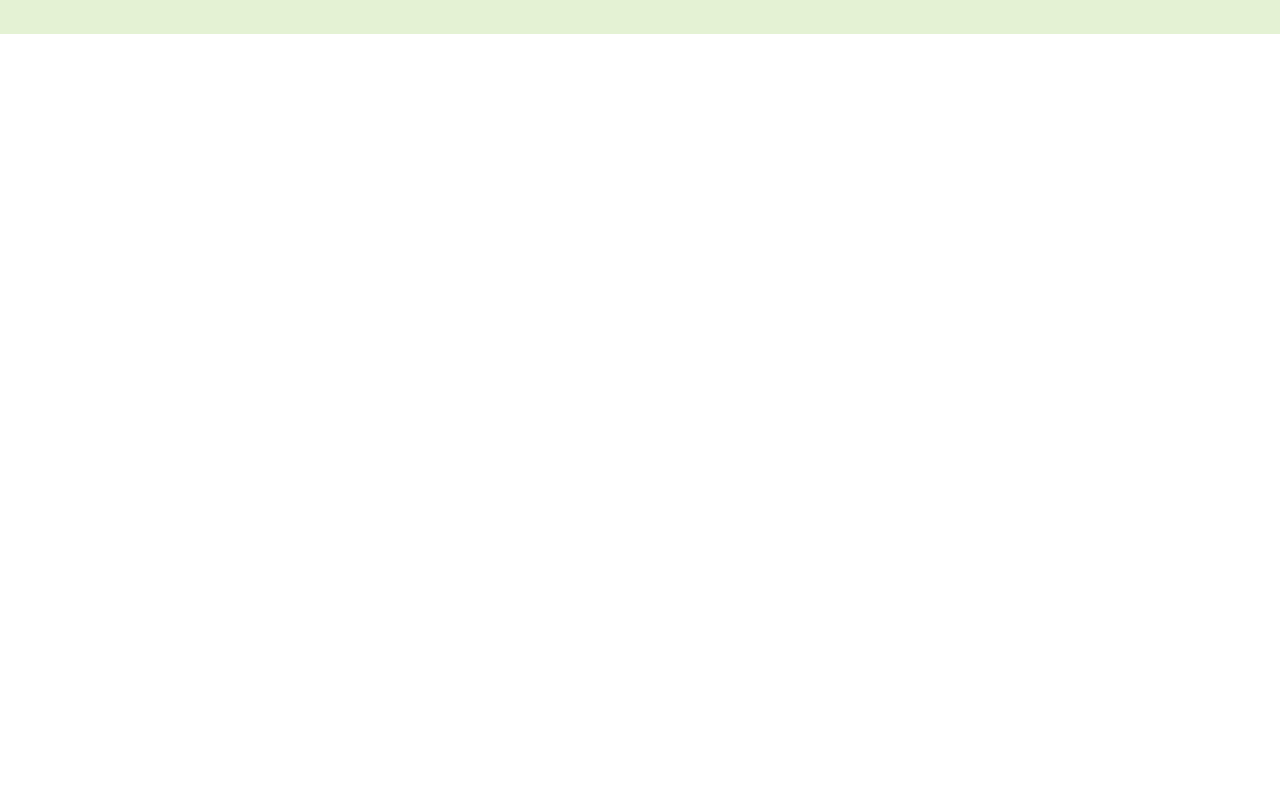
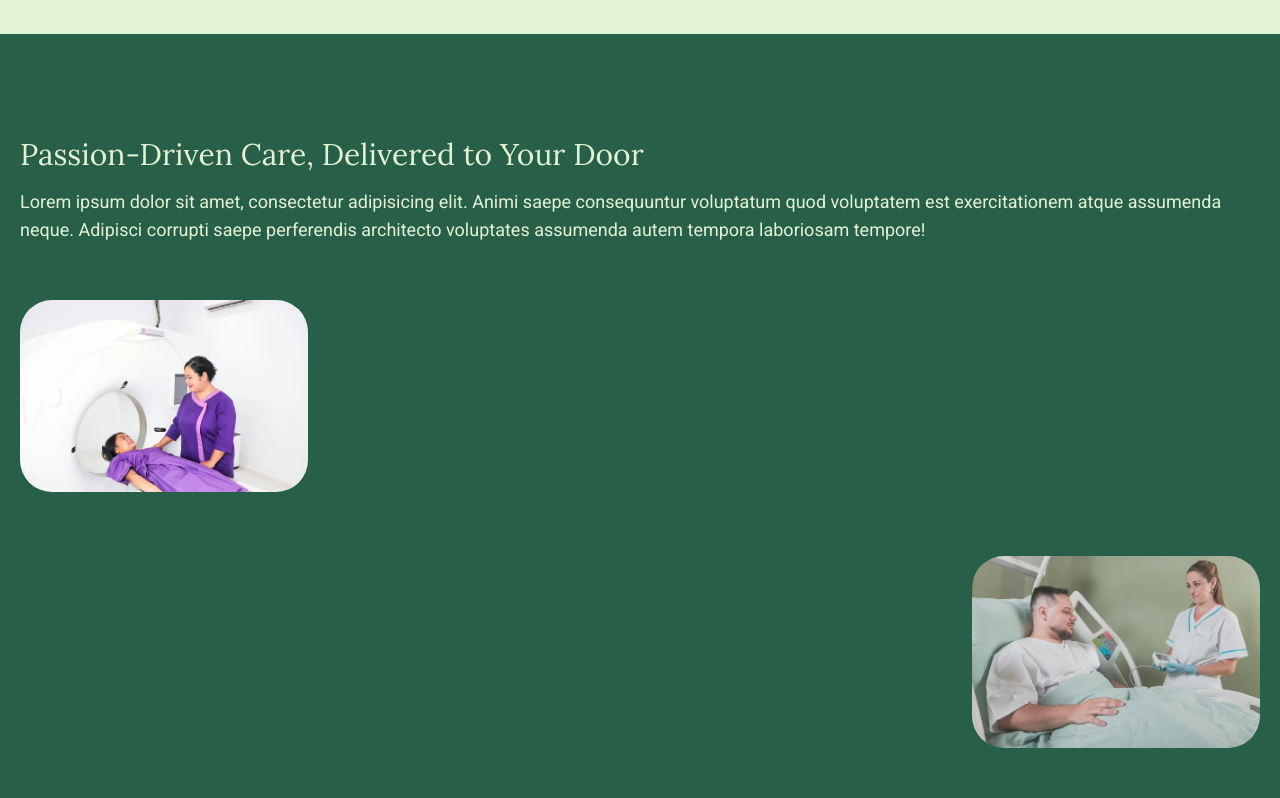
Before and after one commit to softwareNinja-888/oneHealth, a React (Vite) app in the folder oneHealth/: page / in a window 1280 px wide. Shown: the part 642-1440 px from the top of the page. Before the commit the page ends 800 px from the top, so only its background shows below. Built offline with nearby package versions, Linux system fonts and the light colour scheme; a web font is replaced by a local one.

Commit message:
Add image display section

```diff
--- a/oneHealth/src/App.jsx
+++ b/oneHealth/src/App.jsx
@@ -1,6 +1,7 @@
 import { Header } from "@components/Header"
 import './index.css'
 import { Hero } from "./components/Hero"
+import { About } from "./components/About"
 
 function App() {
 
@@ -9,6 +10,7 @@ function App() {
       <div className="">
         <Header/>
         <Hero/>
+        <About/>
       </div>
     </>
   )
--- /dev/null
+++ b/oneHealth/src/components/About.jsx
@@ -0,0 +1,15 @@
+import { Button } from "./helper/Button";
+import { ImageDisplay } from "./helper/ImageDisplay";
+
+export function About(){
+    return (
+        <>
+            <div className="bg-primary text-secondary px-5 flex flex-col gap-4 py-9">
+                <Button text="About Us" bg="otherLight" color="primary" width="44"/>
+                <div className="font-lora text-3xl">Passion-Driven Care, Delivered to Your Door</div>
+                <div className="font-roboto text-lg">Lorem ipsum dolor sit amet, consectetur adipisicing elit. Animi saepe consequuntur voluptatum quod voluptatem est exercitationem atque assumenda neque. Adipisci corrupti saepe perferendis architecto voluptates assumenda autem tempora laboriosam tempore!</div>
+                <ImageDisplay/>
+            </div>
+        </>
+    )
+}
--- a/oneHealth/src/components/helper/Button.jsx
+++ b/oneHealth/src/components/helper/Button.jsx
@@ -1,7 +1,7 @@
 export function Button({text="",font='mont',width='36',bg='primary', color='secondary'}){
     return(
         <>
-            <div className={`flex w-${width} justify-center border border-${bg} bg-${bg} text-${color} rounded-full py-3 px-3 font-${font} font-bold `}>{text}</div>
+            <div className={`flex w-${width} justify-center border border-${bg} bg-${bg} text-${color} rounded-full py-3 px-3 font-${font} font-bold pr`}>{text}</div>
         </>
     )
 }
--- /dev/null
+++ b/oneHealth/src/components/helper/Image.jsx
@@ -0,0 +1,7 @@
+export function Image({img, position='',animation=""}){
+    return(
+        <>
+            <img src={img} alt="" className={`col-span-2 max-w-9/12 rounded-4xl h-48 ${position} `} />
+        </>
+    )
+}
--- /dev/null
+++ b/oneHealth/src/components/helper/ImageDisplay.jsx
@@ -0,0 +1,18 @@
+import { Image } from './Image'
+import care from '/care.avif'
+import hospital from '/hospital.avif'
+import surgery from '/nurse.avif'
+export function ImageDisplay(){
+    return (
+        <>
+            <div className="grid grid-cols-2 grid-rows-3 gap-16 mt-10">
+
+                {/* ANIMATE INDIVIDUALLY */}
+                <Image img={care}  />
+                <Image img={hospital} position="justify-self-end" />
+                <Image img={surgery} />
+            </div>
+
+        </>
+    )
+}
--- a/oneHealth/tailwind.config.js
+++ b/oneHealth/tailwind.config.js
@@ -1,3 +1,4 @@
+
 /** @type {import('tailwindcss').Config} */
 export default {
   content: [],
@@ -14,6 +15,7 @@ export default {
       ping: 'ping 1s cubic-bezier(0, 0, 0.2, 1) infinite',
       pulse: 'pulse 2s cubic-bezier(0.4, 0, 0.6, 1) infinite',
       bounce: 'bounce 1s infinite',
+      scale: 'scale 2s ease-in-out infinite'
     },
     aria: {
       busy: 'busy="true"',
@@ -594,6 +596,15 @@ export default {
           animationTimingFunction: 'cubic-bezier(0,0,0.2,1)',
         },
       },
+      scale: {
+        '0%, 100%': {
+          transform: 'scale(1)',
+        },
+        '50%': {
+          transform: 'scale(2)',
+        }
+      },
+
     },
     letterSpacing: {
       tighter: '-0.05em',
```
